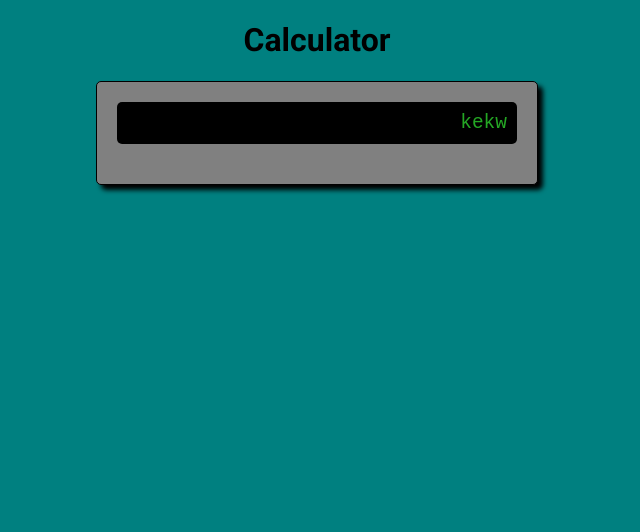
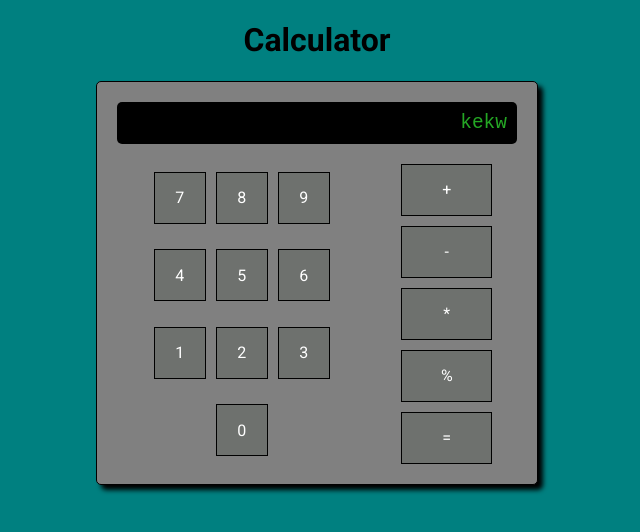
Before and after one commit to Adrode/calculator-app, a React (Create React App) app: page / in a window 1280 px wide. Shown: the top 532 px of the page, without its empty margins (323-963 px from the left). Built offline with nearby package versions, Linux system fonts and the light colour scheme.

Commit message:
Buttons Flex (1st try)

```diff
--- a/src/App/App.js
+++ b/src/App/App.js
@@ -1,6 +1,7 @@
 import Title from "./Title";
 import Main from "./Main";
 import Result from "./Result";
+import Buttons from "./Buttons";
 
 function App() {
   return (
@@ -10,6 +11,7 @@ function App() {
       />
       <Main
         result={<Result />}
+        buttons={<Buttons />}
       />
     </>
   );
--- /dev/null
+++ b/src/App/Buttons/index.js
@@ -0,0 +1,30 @@
+import { ContainerStyled, ButtonsContainer, Button } from "./styled";
+
+const Buttons = () => {
+
+    return (
+        <ContainerStyled>
+            <ButtonsContainer>
+                <Button>9</Button>
+                <Button>8</Button>
+                <Button>7</Button>
+                <Button>6</Button>
+                <Button>5</Button>
+                <Button>4</Button>
+                <Button>3</Button>
+                <Button>2</Button>
+                <Button>1</Button>
+                <Button>0</Button>
+            </ButtonsContainer>
+            <ButtonsContainer>
+                <Button $size>+</Button>
+                <Button $size>-</Button>
+                <Button $size>*</Button>
+                <Button $size>%</Button>
+                <Button $size>=</Button>
+            </ButtonsContainer>
+        </ContainerStyled>
+    )
+};
+
+export default Buttons;
--- /dev/null
+++ b/src/App/Buttons/styled.js
@@ -0,0 +1,40 @@
+import styled, { css } from "styled-components";
+
+export const ContainerStyled = styled.div`
+    display: flex;
+    justify-content: space-around;
+    gap: 10px;
+`;
+
+export const ButtonsContainer = styled.div`
+    display: flex;
+    flex-direction: row-reverse;
+    flex-wrap: wrap;
+    align-items: center;
+    justify-content: center;
+    gap: 10px;
+`;
+
+export const Button = styled.div`
+    flex-basis: 50px;
+    height: 50px;
+
+    display: flex;
+    align-items: center;
+    justify-content: center;
+
+    border: 1px solid black;
+    background-color: ${({ theme }) => theme.color.darkGray};
+
+    ${({ $size }) => $size && css`
+        flex-basis: 100px;
+    `};
+
+    &:hover {
+        filter: brightness(110%);
+    }
+
+    &:active {
+        filter: none;
+    }
+`;
--- a/src/App/Main/index.js
+++ b/src/App/Main/index.js
@@ -1,8 +1,9 @@
 import { MainStyled } from "./styled";
 
-const Main = ({ result }) => (
+const Main = ({ result, buttons }) => (
     <MainStyled>
         {result}
+        {buttons}
     </MainStyled>
 );
 
--- a/src/theme.js
+++ b/src/theme.js
@@ -4,7 +4,7 @@ export const theme = {
         white: "#ffffff",
         black: "#000000",
         gray: "#808080",
-        lightGray: "#244c24",
+        darkGray: "#6e716e",
         green: "#24a624",
     }
 };
```
